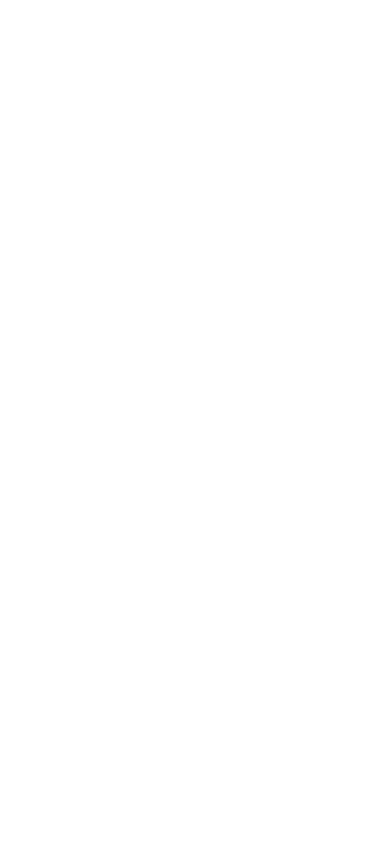
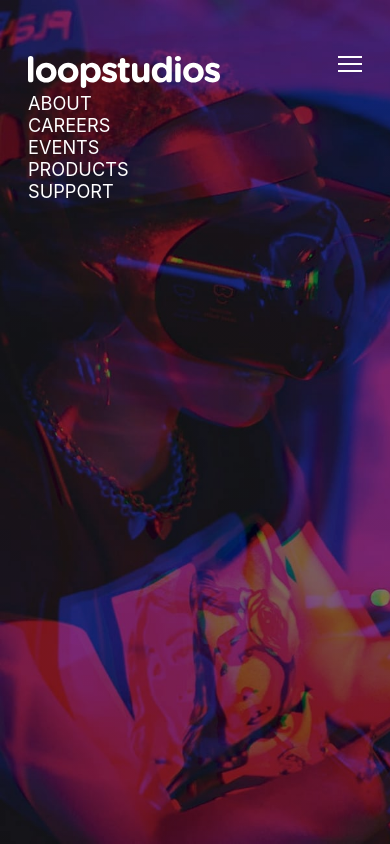
Before and after one commit to FelipeSD/loopstudios-landing-page, a React (Create React App) app: page / in a window 390 px wide. Built offline with nearby package versions, Linux system fonts and the light colour scheme.

Commit message:
navbar stylization

```diff
--- a/src/components/Navbar/index.js
+++ b/src/components/Navbar/index.js
@@ -1,15 +1,31 @@
 import React from 'react';
 import './navbar.scss';
+import logo from '../../assets/images/logo.svg';
+import hamburger from '../../assets/images/icon-hamburger.svg';
 
 const Navbar = () => {
     return (
-        <nav>
+        <nav className="navContainer">
+            <img src={logo} alt="loopstudios logo" />
+            <button type="button" className="hamburgerButton">
+                <img src={hamburger} alt="hamburger" />
+            </button>
             <ul>
-                <li>About</li>
-                <li>Careers</li>
-                <li>Events</li>
-                <li>Products</li>
-                <li>Support</li>
+                <li>
+                    <a href="#">About</a>
+                </li>
+                <li>
+                    <a href="#">Careers</a>
+                </li>
+                <li>
+                    <a href="#">Events</a>
+                </li>
+                <li>
+                    <a href="#">Products</a>
+                </li>
+                <li>
+                    <a href="#">Support</a>
+                </li>
             </ul>
         </nav>
     )
--- a/src/components/Navbar/navbar.scss
+++ b/src/components/Navbar/navbar.scss
@@ -0,0 +1,69 @@
+@import "../../styles/variables";
+
+nav.navContainer{
+  display: flex;
+  justify-content: space-between;
+
+  color: $hslWhite;
+
+  font-size: 1.3rem;
+
+  & .hamburgerButton{
+    display: none;
+    font-size: 0;
+    background: unset;
+    border: unset;
+  }
+
+  & ul{
+    display: flex;
+    margin: auto 0;
+    list-style-type: none;
+
+    & li {
+      position: relative;
+      padding: 0 1rem;
+
+      &:hover:after{
+        content:'';
+        position: absolute;
+        display:block;
+        right: 18%;
+
+        width: 30%;
+        height: 10px;
+
+        border-bottom: 2px solid  $hslWhite;
+
+        transform: translateX(-50%);
+      }
+    }
+  }
+}
+
+@media (max-width: $mobileBreakpoint) {
+  nav.navContainer {
+    display: inherit;
+    position: relative;
+    width: 100%;
+
+    & .hamburgerButton {
+      display: inline;
+      position: absolute;
+      right: 0;
+    }
+
+    & ul{
+      display: unset;
+      text-transform: uppercase;
+
+      & li {
+        padding: 0;
+
+        &:hover:after{
+          content: unset;
+        }
+      }
+    }
+  }
+}
--- a/src/index.scss
+++ b/src/index.scss
@@ -1,5 +1,15 @@
 @import './styles/fonts.scss';
 @import './styles/variables.scss';
+
+* {
+  margin: 0;
+  padding: 0;
+  box-sizing: border-box;
+}
+
+html {
+  font-size: 15px;
+}
 
 body {
   margin: 0;
@@ -9,7 +19,23 @@
   -moz-osx-font-smoothing: grayscale;
 }
 
-code {
-  font-family: source-code-pro, Menlo, Monaco, Consolas, 'Courier New',
-    monospace;
+a {
+  color: inherit;
+  text-decoration: none;
 }
+
+button{
+  cursor: pointer;
+}
+
+@media (max-width: 1080px) {
+  html {
+    font-size: 93.75%;
+  }
+}
+
+@media (max-width: 720px) {
+  html {
+    font-size: 87.5%;
+  }
+}
--- a/src/pages/Home/home.scss
+++ b/src/pages/Home/home.scss
@@ -0,0 +1,36 @@
+@import "../../styles/variables";
+
+.mainHome{
+  display: flex;
+
+  & .homeContainer{
+    min-height: 100vh;
+    width: 100%;
+
+    padding: $desktop_mainSpaceY $desktop_mainSpaceX;
+
+    background-image:
+      linear-gradient(rgba(0,0,0,0.5), rgba(0,0,0,0.5)),
+      url("../../assets/images/desktop/image-hero.jpg");
+
+    background-repeat: no-repeat;
+    background-size: cover;
+  }
+}
+
+@media (max-width: $mobileBreakpoint) {
+  .mainHome {
+    display: flex;
+
+    & .homeContainer {
+      padding: $mobile_mainSpaceY $mobile_mainSpaceX;
+      background-image:
+        linear-gradient(rgba(0, 0, 0, 0.2), rgba(0, 0, 0, 0.2)),
+        url("../../assets/images/mobile/image-hero.jpg");
+    }
+
+    & .homeContainer.open-menu {
+      background: $hslBlack;
+    }
+  }
+}
--- a/src/pages/Home/index.js
+++ b/src/pages/Home/index.js
@@ -1,10 +1,14 @@
 import React from 'react';
+import './home.scss';
+import Navbar from "../../components/Navbar";
 
 const Home = () => {
     return (
-        <div>
-
-        </div>
+        <main className="mainHome">
+            <div className="homeContainer .open-menu">
+                <Navbar />
+            </div>
+        </main>
     )
 }
 
--- a/src/styles/variables.scss
+++ b/src/styles/variables.scss
@@ -3,3 +3,13 @@
 $hslBlack: hsl(0, 0%, 0%);
 $hslDarkGray: hsl(0, 0%, 55%);
 $hslVeryDarkGray: hsl(0, 0%, 41%);
+
+// paddings
+$desktop_mainSpaceX: 8.5rem;
+$desktop_mainSpaceY: 4.5rem;
+
+$mobile_mainSpaceX: 2rem;
+$mobile_mainSpaceY: 4rem;
+
+// breakpoints
+$mobileBreakpoint: 500px
```
